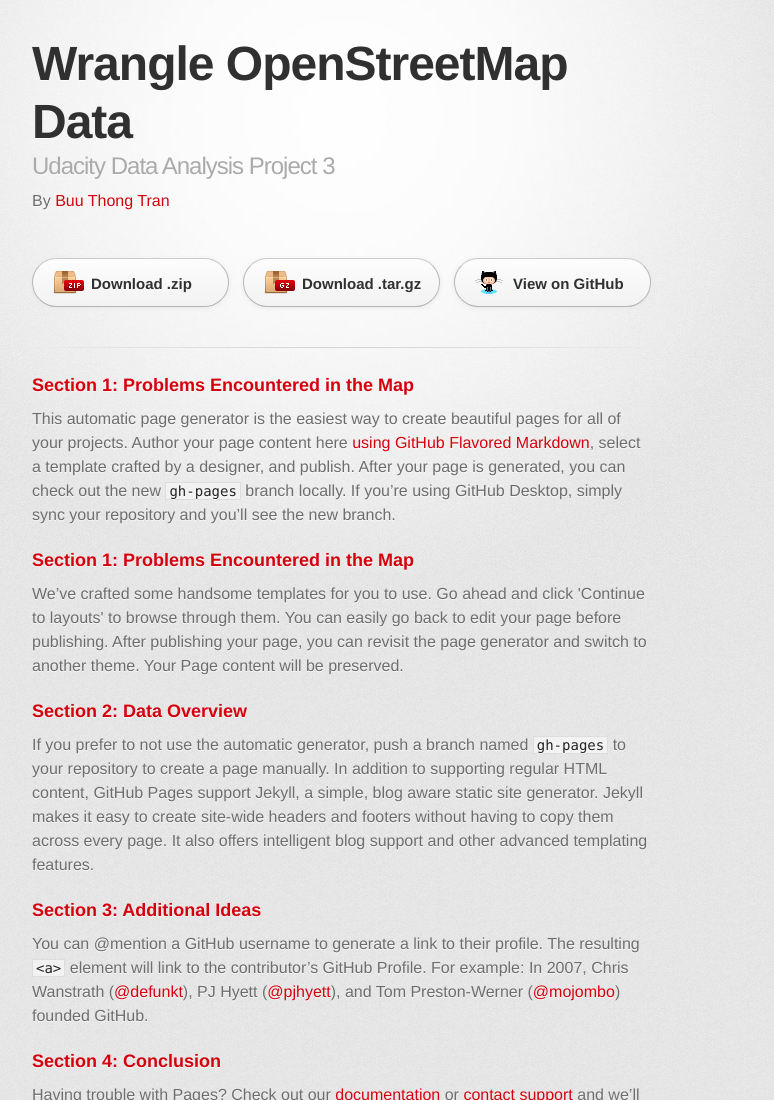
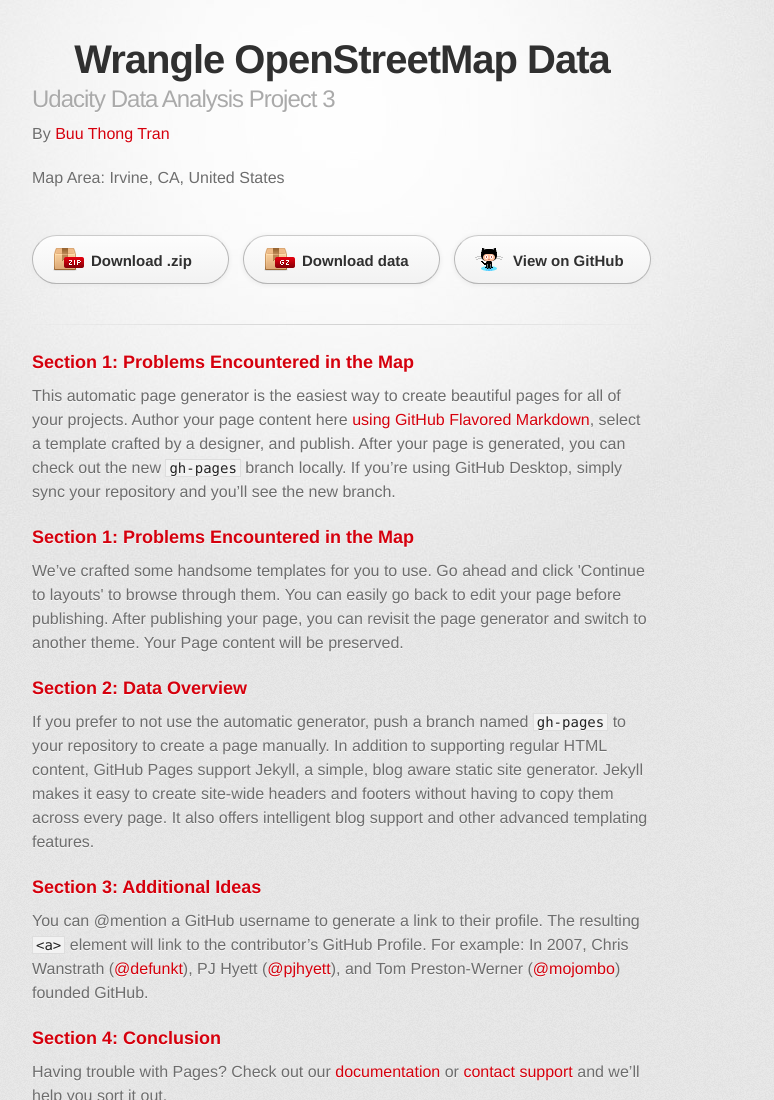
Before and after one commit to baocongchen/Wrangle-OpenStreetMap-Data, a plain HTML site: page index.html in a window 1280 px wide. Shown: the top 1100 px of the page, without its empty margins (298-1072 px from the left). Drawn offline with Linux system fonts and the light colour scheme; a web font is replaced by a local one.

Commit message:
fixed title

```diff
--- a/index.html
+++ b/index.html
@@ -10,7 +10,7 @@
     <!--[if lt IE 9]>
     <script src="//html5shiv.googlecode.com/svn/trunk/html5.js"></script>
     <![endif]-->
-    <title>Wrangle OpenStreetMap Data by Buu Thong Trán</title>
+    <title>Wrangle OpenStreetMap Data by Buu Thong Tran</title>
   </head>
 
   <body>
@@ -18,15 +18,15 @@
       <div class="inner">
 
         <header>
-          <h1>Wrangle OpenStreetMap Data</h1>
+          <h1 style="text-align: center;">Wrangle OpenStreetMap Data</h1>
           <h2>Udacity Data Analysis Project 3</h2>
           <p>By <a href="https://www.linkedin.com/in/thong-tran-0b023299">Buu Thong Tran</a></p>
-
+          <strong><p>Map Area: Irvine, CA, United States</p></strong>
         </header>
 
         <section id="downloads" class="clearfix">
           <a href="https://github.com/baocongchen/Wrangle-OpenStreetMap-Data/zipball/master" id="download-zip" class="button"><span>Download .zip</span></a>
-          <a href="https://github.com/baocongchen/Wrangle-OpenStreetMap-Data/tarball/master" id="download-tar-gz" class="button"><span>Download .tar.gz</span></a>
+          <a href="https://github.com/baocongchen/Wrangle-OpenStreetMap-Data/blob/master/irvine.bz2" id="download-tar-gz" class="button"><span>Download data</span></a>
           <a href="https://github.com/baocongchen/Wrangle-OpenStreetMap-Data" id="view-on-github" class="button"><span>View on GitHub</span></a>
         </section>
 
--- a/stylesheets/stylesheet.css
+++ b/stylesheets/stylesheet.css
@@ -70,7 +70,7 @@ header {
 
 header h1 {
   font-family: 'Chivo', 'Helvetica Neue', Helvetica, Arial, serif;
-  font-size: 48px; font-weight: 900;
+  font-size: 40px; font-weight: 900;
   line-height: 1.2;
   color: #303030;
   letter-spacing: -1px;
```
